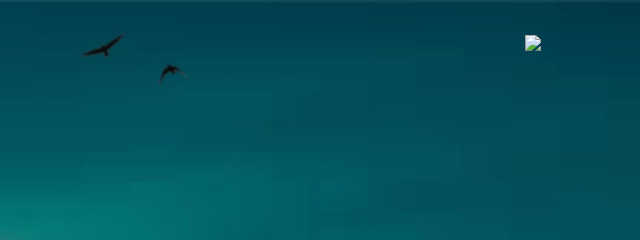
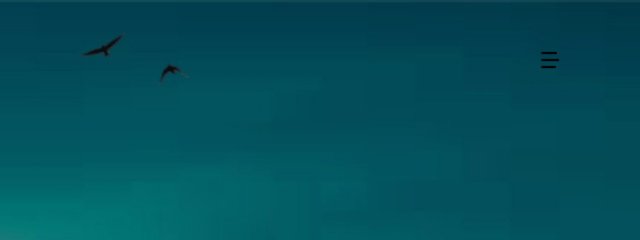
Before and after one commit to TuragLab/Travel-Agency, a plain HTML site: page index.html in a window 1280 px wide. Shown: the top 240 px of the page, 640-1280 px from the left. Drawn offline with Linux system fonts and the light colour scheme; some packages are replaced by stand-ins of ours; a script that the page names is missing.

Commit message:
Update index.html

```diff
--- a/index.html
+++ b/index.html
@@ -40,7 +40,7 @@
             <li><a href="#contact">CONTACT</a></li>
         </ul>
     </nav>
-    <img src="images/__menu_notification-128.webp" id="menuBtn">
+    <img src="images/Menu.png" id="menuBtn">
 
 
                                     <!--About-->
```
